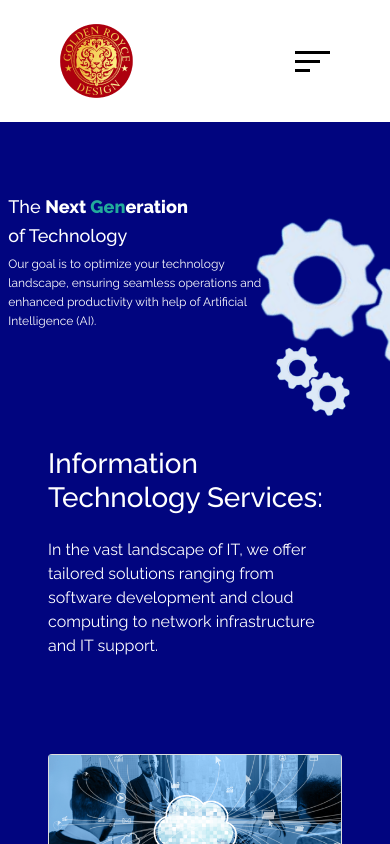
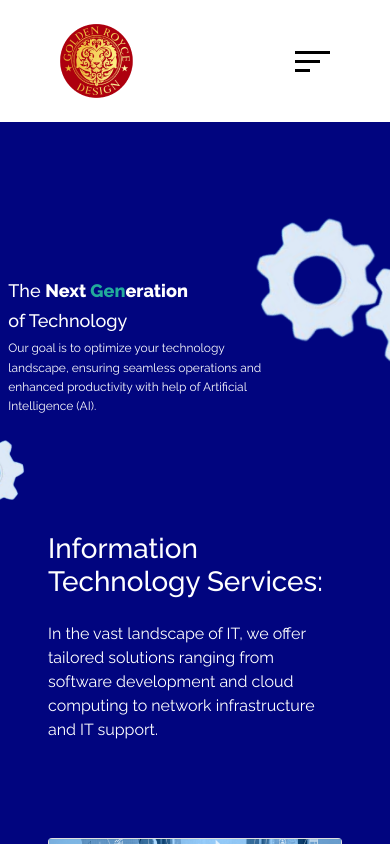
Before and after one commit to DivyaG7/Golden-Royce-Design, a React (Create React App) app: page /It in a window 390 px wide. Shown: the top 844 px of the page. Built offline with nearby package versions, Linux system fonts and the light colour scheme.

Commit message:
first commit

```diff
--- a/src/components/IT/animation.css
+++ b/src/components/IT/animation.css
@@ -8,8 +8,8 @@
 
   .rotate-left-top {
     margin-top: -45%;
-    margin-left: -50%;
-    width: 90vw;
+    margin-left: -45%;
+    width: 50vw;
     animation: rotateLeftTopAnimation 2s linear forwards;
     animation-iteration-count: 1;
     transform-origin: left top;
@@ -104,6 +104,13 @@
   }
 
   @media screen and (min-width:1500px){
+
+    .center {
+      position: absolute;
+      top: 50% !important;
+      left: 55% !important;
+    }
+
     .it{
       margin-top: -50%;
       margin-left: 55%;
@@ -122,13 +129,14 @@
   }
 
   @media screen and (min-width:1200px) and (max-width:1499px){
+
     .animation{
-      height: 90vh;
+      height: 90vh !important;
     }
     .center {
       position: absolute;
-      top: 50%;
-      left: 60%;
+      top: 50% !important;
+      left: 55% !important;
     }
     .it{
       margin-top: -40%;
@@ -149,12 +157,12 @@
 
   @media screen and (min-width:768px) and (max-width:1199px){
     .animation{
-      height: 70vh;
+      height: 70vh !important;
     }
     .center {
       position: absolute;
-      top: 40%;
-      left: 50%;
+      top: 40% !important;
+      left: 50% !important;
     }
     .it{
       margin-top: -45%;
@@ -174,13 +182,14 @@
   }
 
   @media screen and (min-width: 600px) and (max-width:767px){
+
     .animation{
-      height: 45vh;
+      height: 45vh !important;
     }
     .center {
       position: absolute;
-      top: 35%;
-      left: 60%;
+      top: 35% !important;
+      left: 60% !important;
     }
     .it{
       margin-top: -48%;
@@ -204,13 +213,14 @@
   }
 
   @media screen and (max-width:599px){
+
     .animation{
-      height: 40vh;
+      height: 40vh !important;
     }
     .center {
       position: absolute;
-      top: 30%;
-      left: 60%;
+      top: 30% !important;
+      left: 60% !important;
     }
     .it{
       margin-top: -60%;
@@ -234,17 +244,18 @@
   }
 
   @media screen and (max-width:400px){
+
     .animation{
       height: 30vh;
     }
 
     .rotate-bottom-right{
-      margin-top: 10%;
+      margin-top: 10% !important;
     }
     .center {
       position: absolute;
-      top: -25%;
-      left: 60%;
+      top: -25% !important;
+      left: 60% !important;
     }
     .it{
       margin-top: -50%;
```
